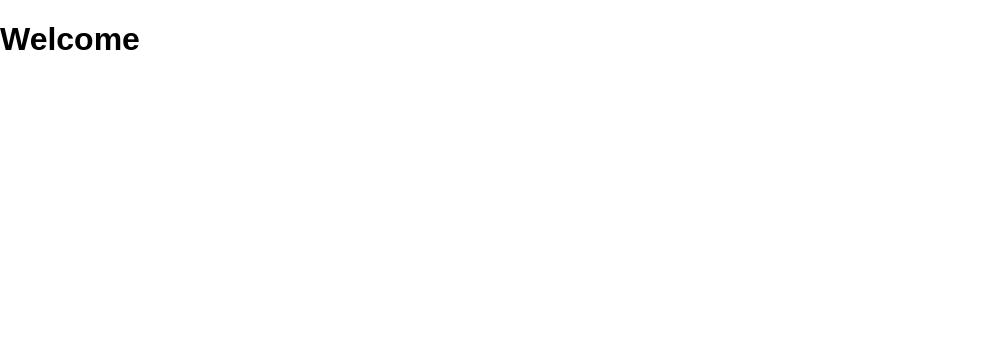
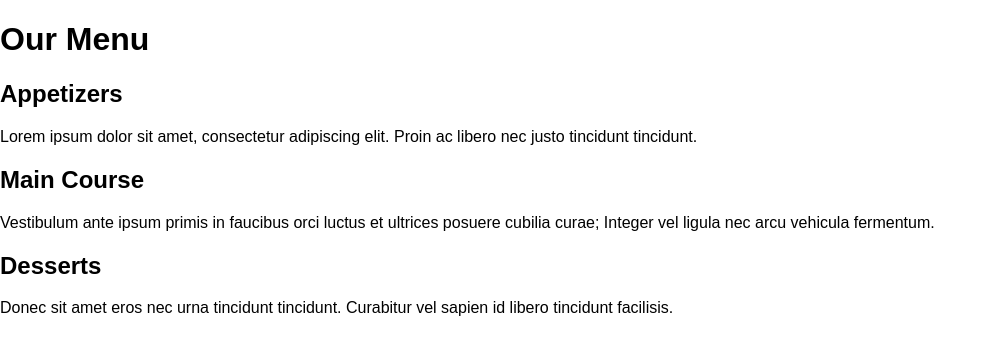
Before and after one commit to radlakha/js-play, a plain HTML site: page mod2-solution/index.html in a window 1280 px wide. Shown: the whole page, without its empty margins (0-993 px from the left). Drawn offline with Linux system fonts and the light colour scheme.

Commit message:
Initialize index.html with required structure. Closes gh-2

```diff
--- a/mod2-solution/index.html
+++ b/mod2-solution/index.html
@@ -3,10 +3,22 @@
 <head>
     <meta charset="UTF-8">
     <meta name="viewport" content="width=device-width, initial-scale=1.0">
-    <title>Document</title>
+    <title>Assignment Solution for Module 2</title>
     <link rel="stylesheet" href="css/style.css">
 </head>
 <body>
-    <h1>Welcome</h1>
+    <h1>Our Menu</h1>
+    <section>
+        <h2>Appetizers</h2>
+        <p>Lorem ipsum dolor sit amet, consectetur adipiscing elit. Proin ac libero nec justo tincidunt tincidunt.</p>
+    </section>
+    <section>
+        <h2>Main Course</h2>
+        <p>Vestibulum ante ipsum primis in faucibus orci luctus et ultrices posuere cubilia curae; Integer vel ligula nec arcu vehicula fermentum.</p>
+    </section>
+    <section>
+        <h2>Desserts</h2>
+        <p>Donec sit amet eros nec urna tincidunt tincidunt. Curabitur vel sapien id libero tincidunt facilisis.</p>
+    </section>
 </body>
 </html>
```
